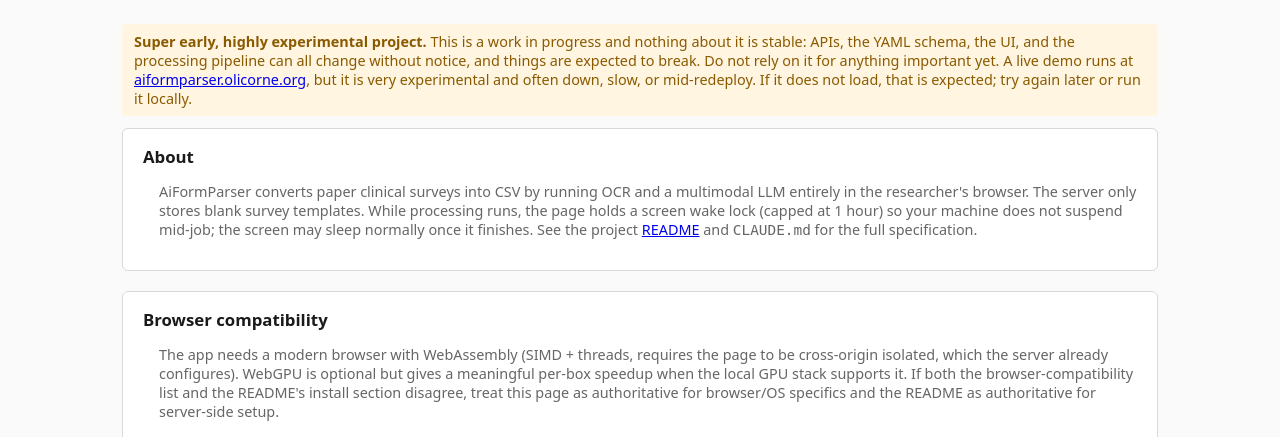
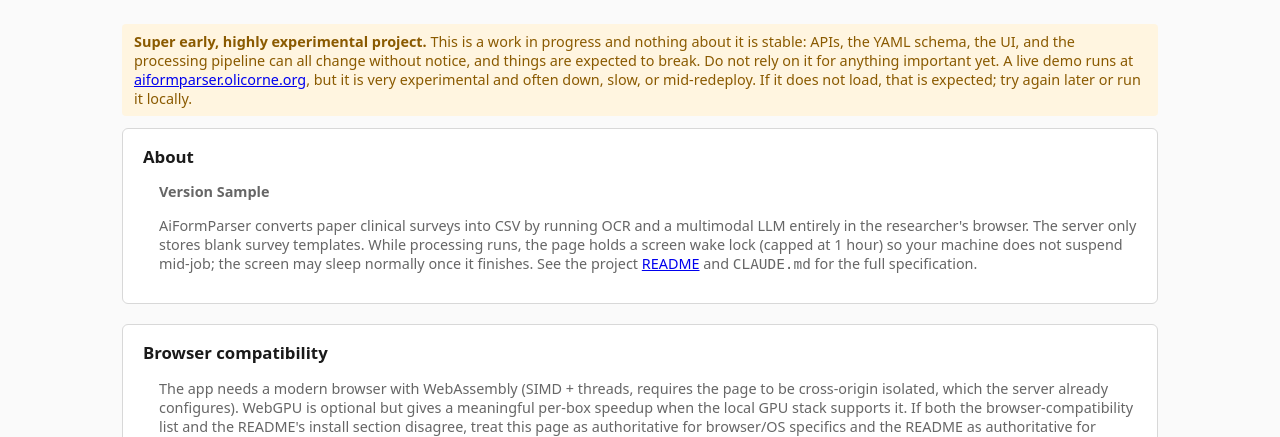
Before and after one commit to thiswillbeyourgithub/AiFormParser, a FastAPI app: template app/templates/about.html in a window 1280 px wide. Shown: the part 60-497 px from the top of the page. Run offline with FastAPI, Linux system fonts and the light colour scheme; the template is opened without the code that fills it: most values are stand-ins (such as "Sample title", 1, 10 or a date in 2020); parts of the project's set-up code (start-up, migrations or seed data) failed here and were passed over.

Commit message:
about: show the app version
The /about page fingerprinted the vendored assets but never surfaced
APP_VERSION, which until now was only stamped into survey YAML. Pass it
into the template context and render it in the About section so the
operator can confirm which release is deployed.

Co-Authored-By: Claude Opus 4.8 <noreply@anthropic.com>

```diff
--- a/app/routes/about.py
+++ b/app/routes/about.py
@@ -10,6 +10,7 @@ from fastapi.responses import HTMLResponse
 
 from app.analytics import analytics_context
 from app.config import get_settings
+from app.version import APP_VERSION
 
 router = APIRouter(tags=["about"])
 
@@ -82,6 +83,7 @@ def _vendor_fingerprints() -> list[dict]:
 def about_page(request: Request):
     settings = get_settings()
     ctx = analytics_context(settings)
+    ctx["app_version"] = APP_VERSION
     ctx["vendor_fingerprints"] = _vendor_fingerprints()
     return request.app.state.templates.TemplateResponse(
         request,
--- a/app/templates/about.html
+++ b/app/templates/about.html
@@ -14,6 +14,9 @@
 
   <section>
     <h2>About</h2>
+    <p class="muted">
+      <strong>Version {{ app_version }}</strong>
+    </p>
     <p class="muted">
       AiFormParser converts paper clinical surveys into CSV by running OCR and
       a multimodal LLM entirely in the researcher's browser. The server only
```
